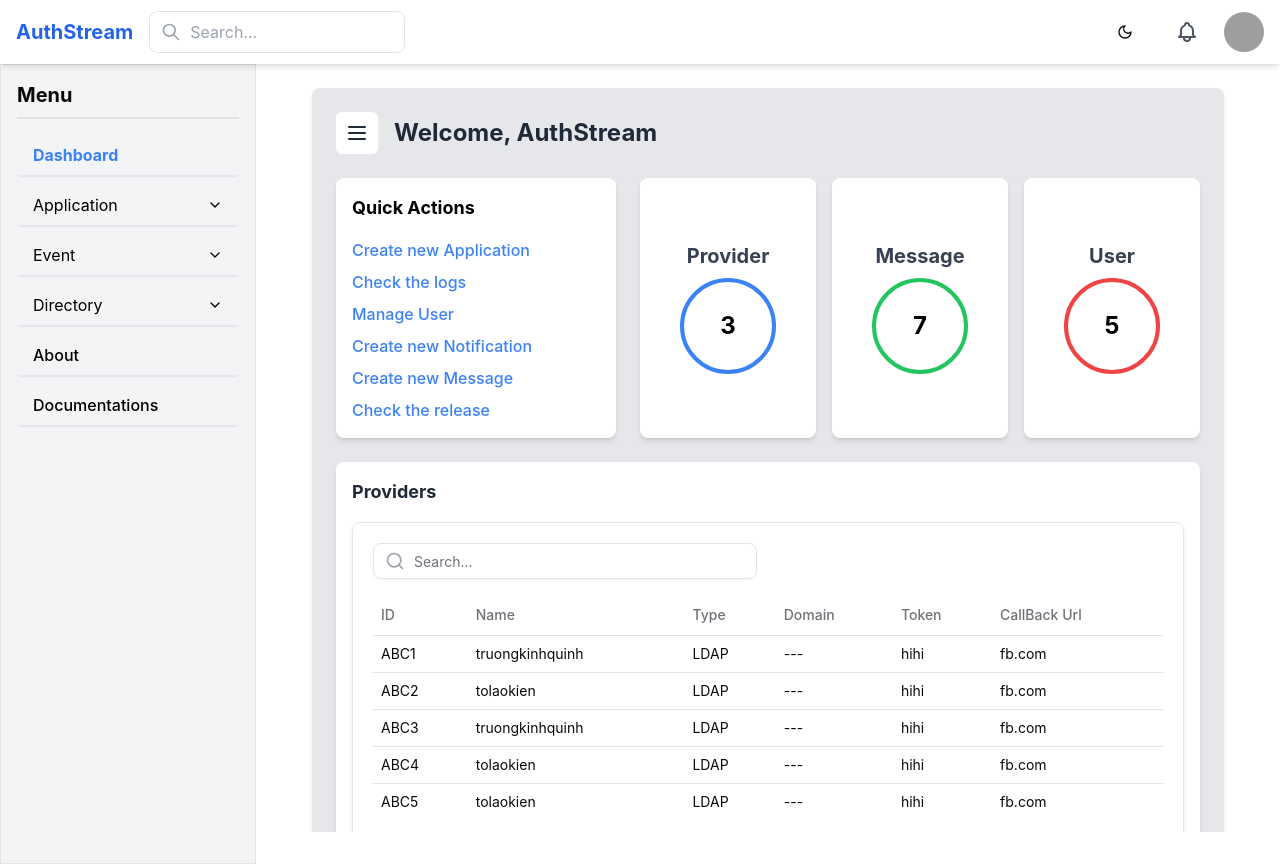
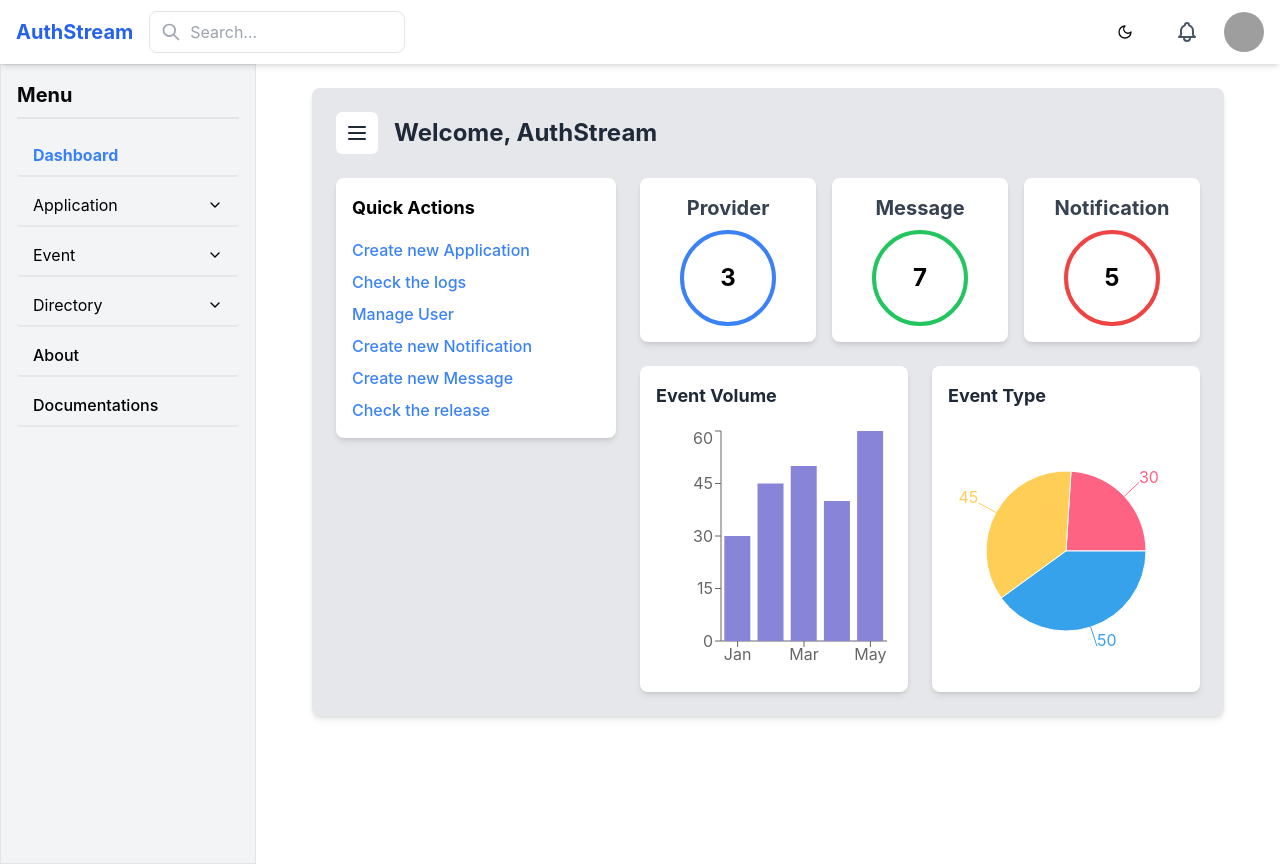
Before and after one commit to AuthStream/frontend, a React (Vite) app: page /home in a window 1280 px wide. Built offline with nearby package versions, Linux system fonts and the light colour scheme; grey boxes are pictures that could not be loaded.

Commit message:
ui: Dashboard chart

```diff
--- a/package.json
+++ b/package.json
@@ -27,6 +27,7 @@
     "react-dom": "^18.3.1",
     "react-router-dom": "^7.1.3",
     "react-toastify": "^11.0.3",
+    "recharts": "^2.15.1",
     "shadcn-ui": "^0.9.4",
     "socket.io": "^4.8.1",
     "socket.io-client": "^4.8.1",
--- /dev/null
+++ b/src/components/eventTypeChart.tsx
@@ -0,0 +1,24 @@
+import { Tooltip, ResponsiveContainer, PieChart, Pie, Cell } from "recharts";
+
+const EventTypeChart = () => {
+  const data = [
+    { name: "Error", value: 30, color: "#FF6384" },
+    { name: "Warning", value: 45, color: "#FFCE56" },
+    { name: "Info", value: 50, color: "#36A2EB" },
+  ];
+
+  return (
+    <ResponsiveContainer width="100%" height={250}>
+      <PieChart>
+        <Pie data={data} dataKey="value" nameKey="name" outerRadius={80} label>
+          {data.map((entry, index) => (
+            <Cell key={`cell-${index}`} fill={entry.color} />
+          ))}
+        </Pie>
+        <Tooltip />
+      </PieChart>
+    </ResponsiveContainer>
+  );
+};
+
+export { EventTypeChart };
--- a/src/components/eventVolumeChart.tsx
+++ b/src/components/eventVolumeChart.tsx
@@ -0,0 +1,31 @@
+import {
+  BarChart,
+  Bar,
+  XAxis,
+  YAxis,
+  Tooltip,
+  ResponsiveContainer,
+} from "recharts";
+
+const EventVolumeChart = () => {
+  const data = [
+    { name: "Jan", value: 30 },
+    { name: "Feb", value: 45 },
+    { name: "Mar", value: 50 },
+    { name: "Apr", value: 40 },
+    { name: "May", value: 60 },
+  ];
+
+  return (
+    <ResponsiveContainer width="100%" height={250}>
+      <BarChart data={data}>
+        <XAxis dataKey="name" />
+        <YAxis />
+        <Tooltip />
+        <Bar dataKey="value" fill="#8884d8" />
+      </BarChart>
+    </ResponsiveContainer>
+  );
+};
+
+export { EventVolumeChart };
--- a/src/components/quickAccess.tsx
+++ b/src/components/quickAccess.tsx
@@ -2,11 +2,11 @@ import { Link } from "react-router-dom";
 
 const QuickAccess = () => {
   return (
-    <div className="w-full bg-white dark:bg-gray-800 p-4 rounded-lg shadow-md">
+    <div className="w-full h-full bg-white dark:bg-gray-800 p-4 rounded-lg shadow-md flex flex-col">
       <h2 className="text-lg font-bold mb-4 text-black dark:text-white">
         Quick Actions
       </h2>
-      <ul className="space-y-2">
+      <ul className="space-y-2 flex-grow">
         <li>
           <Link
             to="/application"
--- a/src/pages/Dashboard.tsx
+++ b/src/pages/Dashboard.tsx
@@ -1,12 +1,10 @@
 import QuickAccess from "../components/quickAccess";
 import StatsCard from "../components/statCards";
-import TableProviderDashboard from "../components/tableProviderDashboard";
 import { ToggleButton } from "../context/SidebarContext";
-import { useGetProviders } from "../hooks/useProviderQueries";
+import { EventVolumeChart } from "../components/eventVolumeChart";
+import { EventTypeChart } from "../components/eventTypeChart";
 
 const Dashboard = () => {
-  const { data: providers, isLoading, error } = useGetProviders();
-
   return (
     <div className="h-full w-full flex items-center justify-center dark:bg-gray-950 p-6">
       <div className="w-full h-auto bg-gray-200 dark:bg-gray-900 p-6 rounded-lg shadow-md">
@@ -21,41 +19,37 @@ const Dashboard = () => {
           </div>
         </div>
 
-        <div className="flex flex-col md:flex-row gap-6">
-          <div className="w-full md:w-1/3">
+        <div className="flex flex-col md:flex-row gap-6 h-full">
+          <div className="w-1/3 h-full">
             <QuickAccess />
           </div>
 
-          <div className="w-full md:w-2/3">
-            <div className="h-full grid grid-cols-1 sm:grid-cols-3 gap-4">
+          <div className="w-2/3 flex flex-col gap-6">
+            <div className="grid grid-cols-3 gap-4">
               <StatsCard title="Provider" count={3} color="border-blue-500" />
               <StatsCard title="Message" count={7} color="border-green-500" />
-              <StatsCard title="User" count={5} color="border-red-500" />
+              <StatsCard
+                title="Notification"
+                count={5}
+                color="border-red-500"
+              />
+            </div>
+
+            <div className="grid grid-cols-2 gap-6">
+              <div className="bg-white dark:bg-gray-800 p-4 rounded-lg shadow-md">
+                <h3 className="text-lg font-bold text-gray-800 dark:text-white mb-4">
+                  Event Volume
+                </h3>
+                <EventVolumeChart />
+              </div>
+              <div className="bg-white dark:bg-gray-800 p-4 rounded-lg shadow-md">
+                <h3 className="text-lg font-bold text-gray-800 dark:text-white mb-4">
+                  Event Type
+                </h3>
+                <EventTypeChart />
+              </div>
             </div>
           </div>
-        </div>
-
-        <div className="bg-white dark:bg-gray-800 p-4 rounded-lg shadow-md mt-6">
-          <h3 className="text-lg font-bold text-gray-800 dark:text-white mb-4">
-            Providers
-          </h3>
-          {isLoading ? (
-            <p className="text-center text-gray-600 dark:text-gray-400">
-              Loading providers...
-            </p>
-          ) : error ? (
-            <p className="text-center text-red-500">
-              {error instanceof Error
-                ? error.message
-                : "An unknown error occurred"}
-            </p>
-          ) : providers ? (
-            <TableProviderDashboard providers={providers.contents} />
-          ) : (
-            <p className="text-center text-gray-600 dark:text-gray-400">
-              No providers available
-            </p>
-          )}
         </div>
       </div>
     </div>
```
Also changed, not shown: 1 other file (tests, documents, lock files or other folders).
